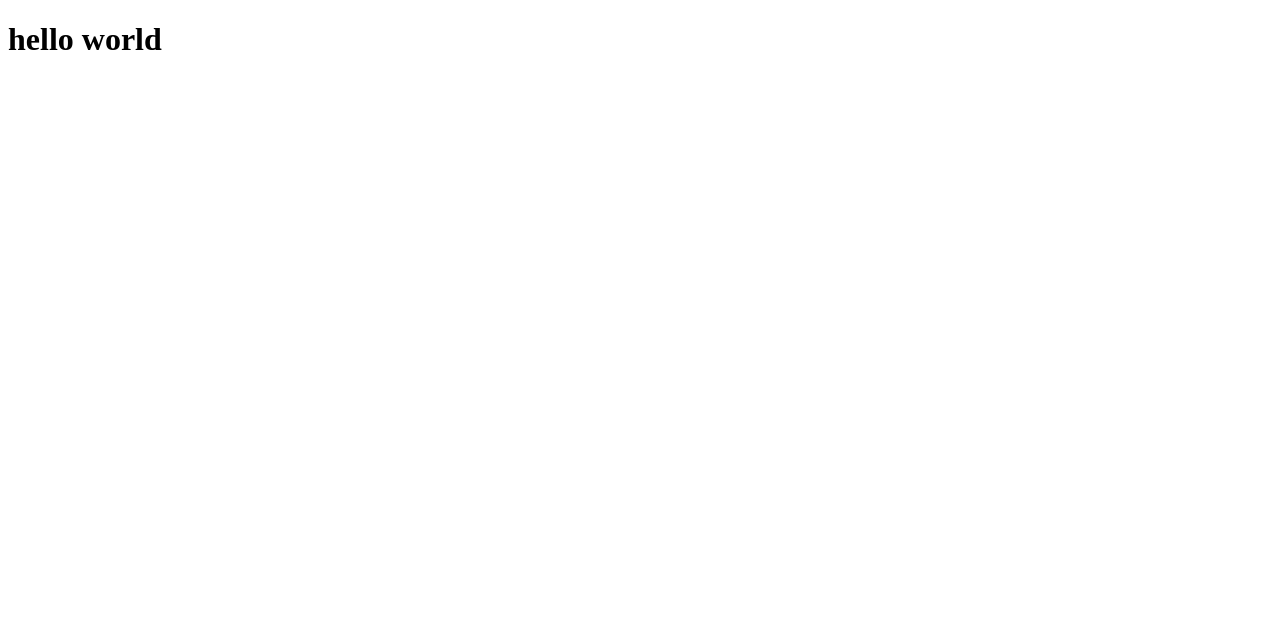
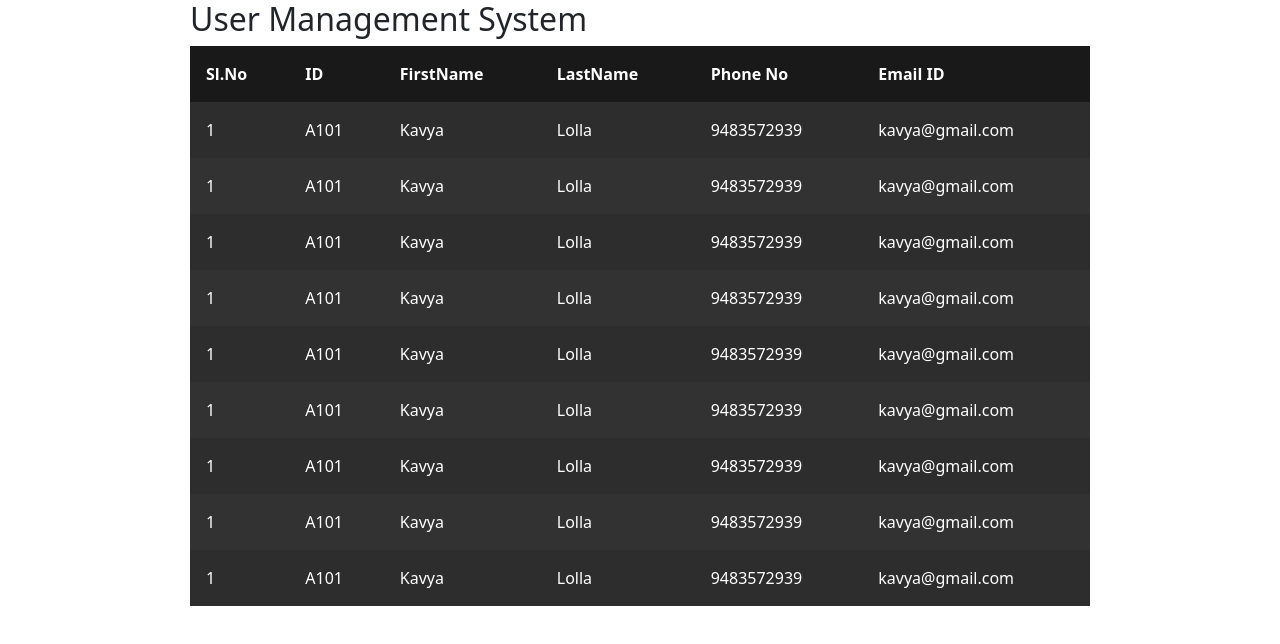
Before and after one commit to shernoble/User-Management-System-Angular, an Angular app: page / in a window 1280 px wide. Shown: the top 644 px of the page. Built offline with nearby package versions, Linux system fonts and the light colour scheme.

Commit message:
created responsive users table

```diff
--- a/src/app/app.component.html
+++ b/src/app/app.component.html
@@ -1 +1,3 @@
-<h1>hello world</h1>
+<div>
+  <app-users-list></app-users-list>
+</div>
--- a/src/app/app.module.ts
+++ b/src/app/app.module.ts
@@ -2,10 +2,12 @@ import { NgModule } from '@angular/core';
 import { BrowserModule } from '@angular/platform-browser';
 
 import { AppComponent } from './app.component';
+import { UsersListComponent } from './components/users-list/users-list.component';
 
 @NgModule({
   declarations: [
-    AppComponent
+    AppComponent,
+    UsersListComponent
   ],
   imports: [
     BrowserModule
--- /dev/null
+++ b/src/app/components/users-list/users-list.component.css
@@ -0,0 +1,51 @@
+
+
+
+.wrapper{
+    width: min(900px,100% - 3rem);
+    margin-inline: auto;
+}
+
+table{
+    width: 100%;
+    background-color: #323232;
+    border-collapse: collapse;
+    color: white;
+    padding: 1rem;
+
+}
+
+th,td{
+    /* background: white; */
+    padding: 1rem;
+}
+th{
+    text-align: left;
+    background: hsl(0 0% 0% / 0.5);
+}
+
+tr:nth-of-type(2n){
+    background: hsl(0 0% 0% / 0.1);
+}
+
+@media (max-width : 650px){
+    th{
+        display: none;
+    }
+    td{
+        display: grid;
+        grid-template-columns: 15ch auto;
+        padding: 0.75rem 1rem;
+    }
+    td::before{
+        content: attr(data-cell) ": ";
+        font-weight: 700;
+        text-transform: capitalize;
+    }
+    td:first-child{
+        padding-top: 1rem;
+    }
+    td:last-child{
+        padding-bottom: 1rem;
+    }
+}
--- /dev/null
+++ b/src/app/components/users-list/users-list.component.html
@@ -0,0 +1,85 @@
+<div class="wrapper">
+    <h2>User Management System</h2>
+    <table>
+
+        <tr>
+            <th>Sl.No</th>
+            <th>ID</th>
+            <th>FirstName</th>
+            <th>LastName</th>
+            <th>Phone No</th>
+            <th>Email ID</th>
+        </tr>
+        <tr>
+            <td data-cell="Sl.No">1</td>
+            <td data-cell="ID">A101</td>
+            <td data-cell="FirstName">Kavya</td>
+            <td data-cell="LastName">Lolla</td>
+            <td data-cell="Phone No">9483572939</td>
+            <td data-cell="Email ID">kavya@gmail.com</td>
+        </tr>
+        <tr>
+            <td data-cell="Sl.No">1</td>
+            <td data-cell="ID">A101</td>
+            <td data-cell="FirstName">Kavya</td>
+            <td data-cell="LastName">Lolla</td>
+            <td data-cell="Phone No">9483572939</td>
+            <td data-cell="Email ID">kavya@gmail.com</td>
+        </tr>
+        <tr>
+            <td data-cell="Sl.No">1</td>
+            <td data-cell="ID">A101</td>
+            <td data-cell="FirstName">Kavya</td>
+            <td data-cell="LastName">Lolla</td>
+            <td data-cell="Phone No">9483572939</td>
+            <td data-cell="Email ID">kavya@gmail.com</td>
+        <tr>
+            <td data-cell="Sl.No">1</td>
+            <td data-cell="ID">A101</td>
+            <td data-cell="FirstName">Kavya</td>
+            <td data-cell="LastName">Lolla</td>
+            <td data-cell="Phone No">9483572939</td>
+            <td data-cell="Email ID">kavya@gmail.com</td>
+        </tr>
+        <tr>
+            <td data-cell="Sl.No">1</td>
+            <td data-cell="ID">A101</td>
+            <td data-cell="FirstName">Kavya</td>
+            <td data-cell="LastName">Lolla</td>
+            <td data-cell="Phone No">9483572939</td>
+            <td data-cell="Email ID">kavya@gmail.com</td>
+        </tr>
+        <tr>
+            <td data-cell="Sl.No">1</td>
+            <td data-cell="ID">A101</td>
+            <td data-cell="FirstName">Kavya</td>
+            <td data-cell="LastName">Lolla</td>
+            <td data-cell="Phone No">9483572939</td>
+            <td data-cell="Email ID">kavya@gmail.com</td>
+        </tr>
+        <tr>
+            <td data-cell="Sl.No">1</td>
+            <td data-cell="ID">A101</td>
+            <td data-cell="FirstName">Kavya</td>
+            <td data-cell="LastName">Lolla</td>
+            <td data-cell="Phone No">9483572939</td>
+            <td data-cell="Email ID">kavya@gmail.com</td>
+        </tr>
+        <tr>
+            <td data-cell="Sl.No">1</td>
+            <td data-cell="ID">A101</td>
+            <td data-cell="FirstName">Kavya</td>
+            <td data-cell="LastName">Lolla</td>
+            <td data-cell="Phone No">9483572939</td>
+            <td data-cell="Email ID">kavya@gmail.com</td>
+        </tr>
+        <tr>
+            <td data-cell="Sl.No">1</td>
+            <td data-cell="ID">A101</td>
+            <td data-cell="FirstName">Kavya</td>
+            <td data-cell="LastName">Lolla</td>
+            <td data-cell="Phone No">9483572939</td>
+            <td data-cell="Email ID">kavya@gmail.com</td>
+        </tr>
+    </table>
+</div>
--- a/src/index.html
+++ b/src/index.html
@@ -6,6 +6,10 @@
   <base href="/">
   <meta name="viewport" content="width=device-width, initial-scale=1">
   <link rel="icon" type="image/x-icon" href="favicon.ico">
+  <link href="https://cdn.jsdelivr.net/npm/bootstrap@5.3.0/dist/css/bootstrap.min.css" rel="stylesheet"
+  integrity="sha384-9ndCyUaIbzAi2FUVXJi0CjmCapSmO7SnpJef0486qhLnuZ2cdeRhO02iuK6FUUVM" crossorigin="anonymous">
+  <script src="https://cdn.jsdelivr.net/npm/bootstrap@5.3.0/dist/js/bootstrap.bundle.min.js"
+  integrity="sha384-geWF76RCwLtnZ8qwWowPQNguL3RmwHVBC9FhGdlKrxdiJJigb/j/68SIy3Te4Bkz" crossorigin="anonymous"></script>
 </head>
 <body>
   <app-root></app-root>
```
Also changed, not shown: src/app/components/users-list/users-list.component.ts (added, +10 -0 lines), 1 other file (tests, documents, lock files or other folders).
